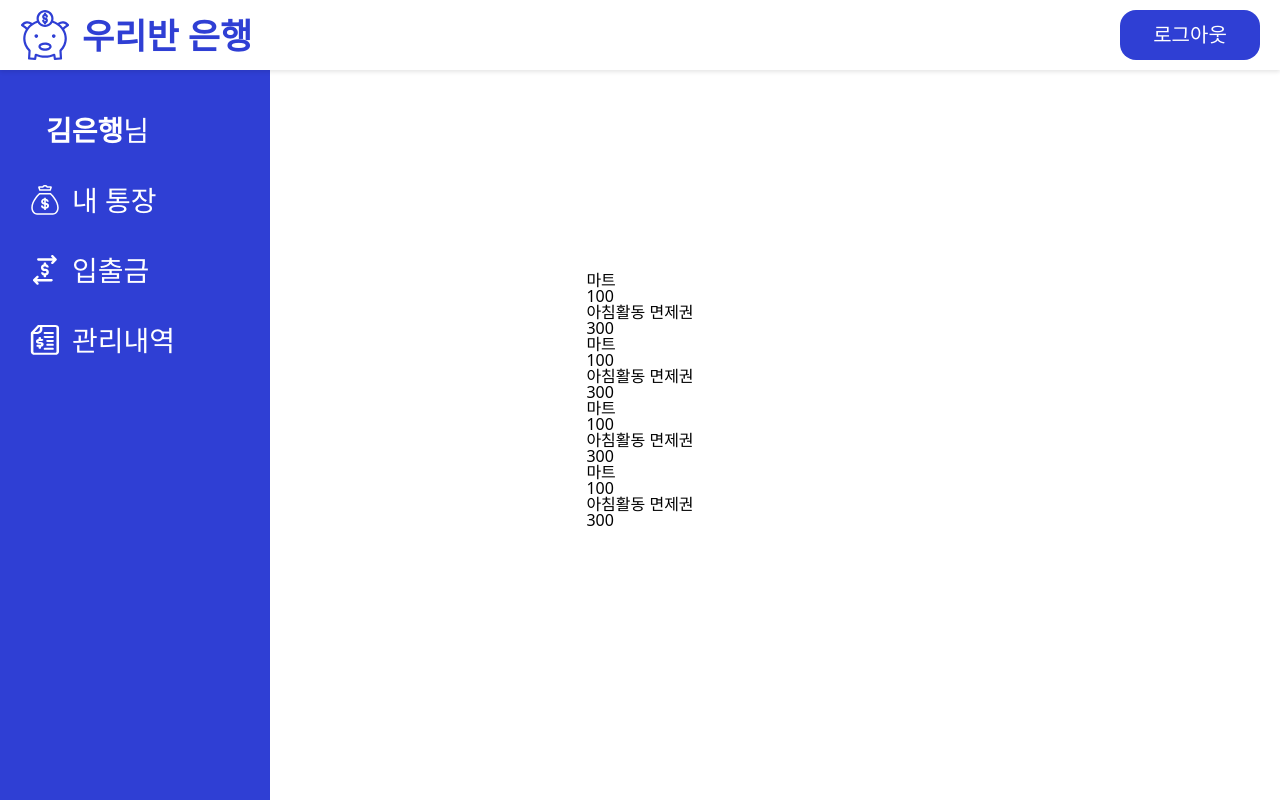
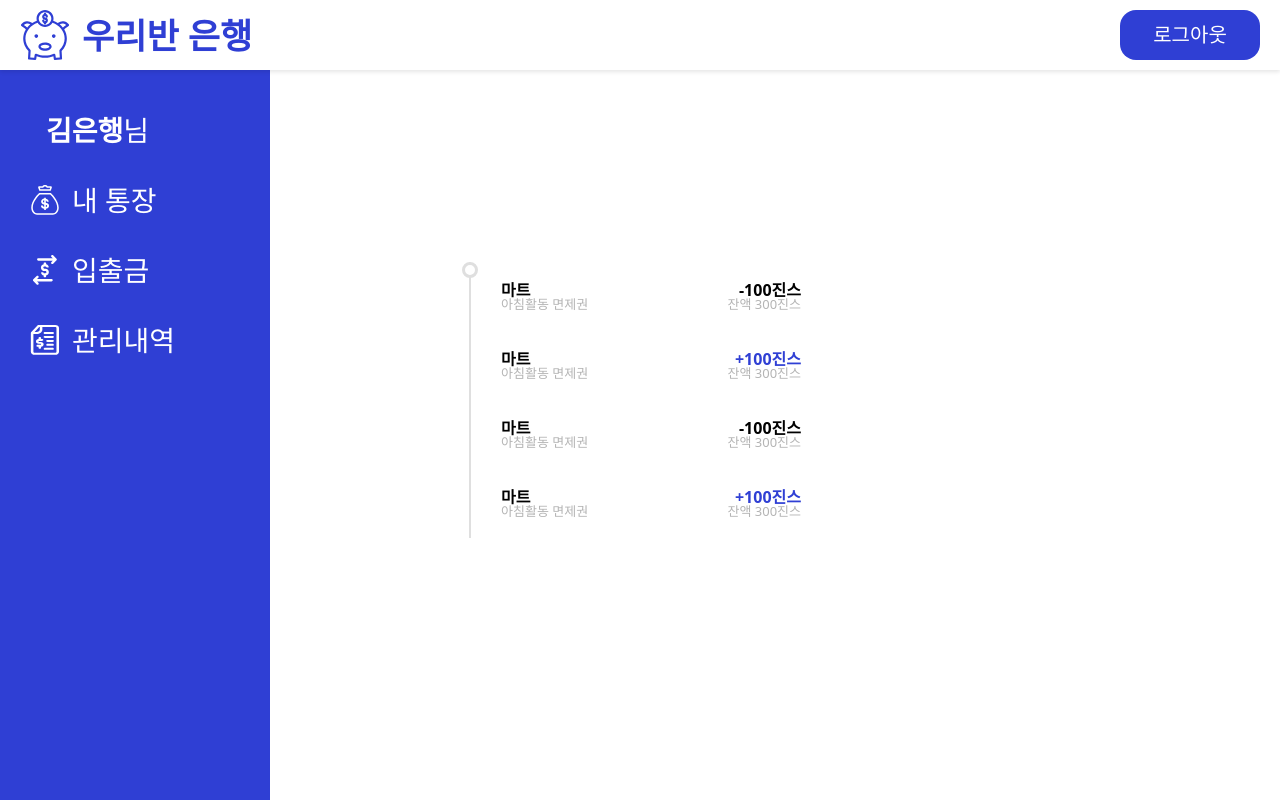
Before and after one commit to Our-Class-Bank/core-frontend, a React (Vite) app: page / in a window 1280 px wide. Built offline with nearby package versions, Linux system fonts and the light colour scheme.

Commit message:
Design: 내 로그 스타일 적용

```diff
--- a/src/components/TransactionList.tsx
+++ b/src/components/TransactionList.tsx
@@ -1,5 +1,10 @@
 import React from "react";
 import TransactionLog from "@/components/transactionLog/TransactionLog";
+import {
+  LogDatePoint,
+  LogDateStick,
+  TransctionLogWrapper,
+} from "@/style/components/TransactionLogStyle";
 
 const dummy = [
   {
@@ -13,7 +18,7 @@ const dummy = [
   },
   {
     id: 2,
-    type1: "지출",
+    type1: "입금",
     type2: "마트",
     type3: "아침활동 면제권",
     transactionAt: "2023-06-30T14:40:14.042Z",
@@ -31,7 +36,7 @@ const dummy = [
   },
   {
     id: 4,
-    type1: "지출",
+    type1: "입금",
     type2: "마트",
     type3: "아침활동 면제권",
     transactionAt: "2023-06-30T14:40:14.042Z",
@@ -42,10 +47,15 @@ const dummy = [
 
 function TransactionList() {
   return (
-    <div>
-      {dummy.map((transaction) => (
-        <TransactionLog key={transaction.id} logData={transaction} />
-      ))}
+    <div style={{ display: "flex" }}>
+      <LogDateStick>
+        <LogDatePoint />
+      </LogDateStick>
+      <TransctionLogWrapper>
+        {dummy.map((transaction) => (
+          <TransactionLog key={transaction.id} logData={transaction} />
+        ))}
+      </TransctionLogWrapper>
     </div>
   );
 }
--- a/src/components/transactionLog/TransactionLog.tsx
+++ b/src/components/transactionLog/TransactionLog.tsx
@@ -1,5 +1,9 @@
 import React from "react";
-
+import {
+  TestContainer,
+  Test,
+  TestTest,
+} from "@/style/components/TransactionLogStyle";
 interface ILogData {
   logData: {
     id: number;
@@ -15,16 +19,19 @@ interface ILogData {
 function TransactionLog({ logData }: ILogData) {
   const { type1, type2, type3, amount, balance } = logData;
   return (
-    <div>
-      <div>
+    <TestContainer>
+      <Test logType={type1}>
         <p>{type2}</p>
-        <p>{amount}</p>
-      </div>
-      <div>
+        <p>
+          {type1 === "입금" ? "+" : "-"}
+          {amount}진스
+        </p>
+      </Test>
+      <TestTest>
         <p>{type3}</p>
-        <p>{balance}</p>
-      </div>
-    </div>
+        <p>잔액 {balance}진스</p>
+      </TestTest>
+    </TestContainer>
   );
 }
 
--- a/src/style/components/TransactionLogStyle.ts
+++ b/src/style/components/TransactionLogStyle.ts
@@ -0,0 +1,56 @@
+import { styled } from "styled-components";
+
+export const TransctionLogWrapper = styled.div`
+  display: flex;
+  flex-direction: column;
+`;
+
+export const LogDateStick = styled.div`
+  position: relative;
+  width: 2px;
+  height: 100%;
+  margin-right: 20px;
+  background-color: ${(props) => props.theme.mainGray};
+`;
+
+export const LogDatePoint = styled.div`
+  position: absolute;
+  right: -7px;
+  width: 16px;
+  height: 16px;
+  border-radius: 50%;
+  border: 3px solid;
+  background-color: white;
+  border-color: ${(props) => props.theme.mainGray};
+`;
+
+export const TestContainer = styled.div`
+  display: flex;
+  flex-direction: column;
+  margin: 20px 10px 20px 10px;
+  color: black;
+  min-width: 300px;
+`;
+
+export const Test = styled.div<{ logType: string }>`
+  display: flex;
+  justify-content: space-between;
+  width: 100%;
+  height: auto;
+  font-size: 16px;
+  font-weight: 600;
+  color: black;
+
+  p:last-child {
+    color: ${(props) =>
+      props.logType === "입금" ? props.theme.mainBlue : "black"};
+  }
+`;
+
+export const TestTest = styled.div`
+  display: flex;
+  justify-content: space-between;
+  font-size: 13px;
+  font-weight: 400;
+  color: ${(props) => props.theme.fontGray};
+`;
```
